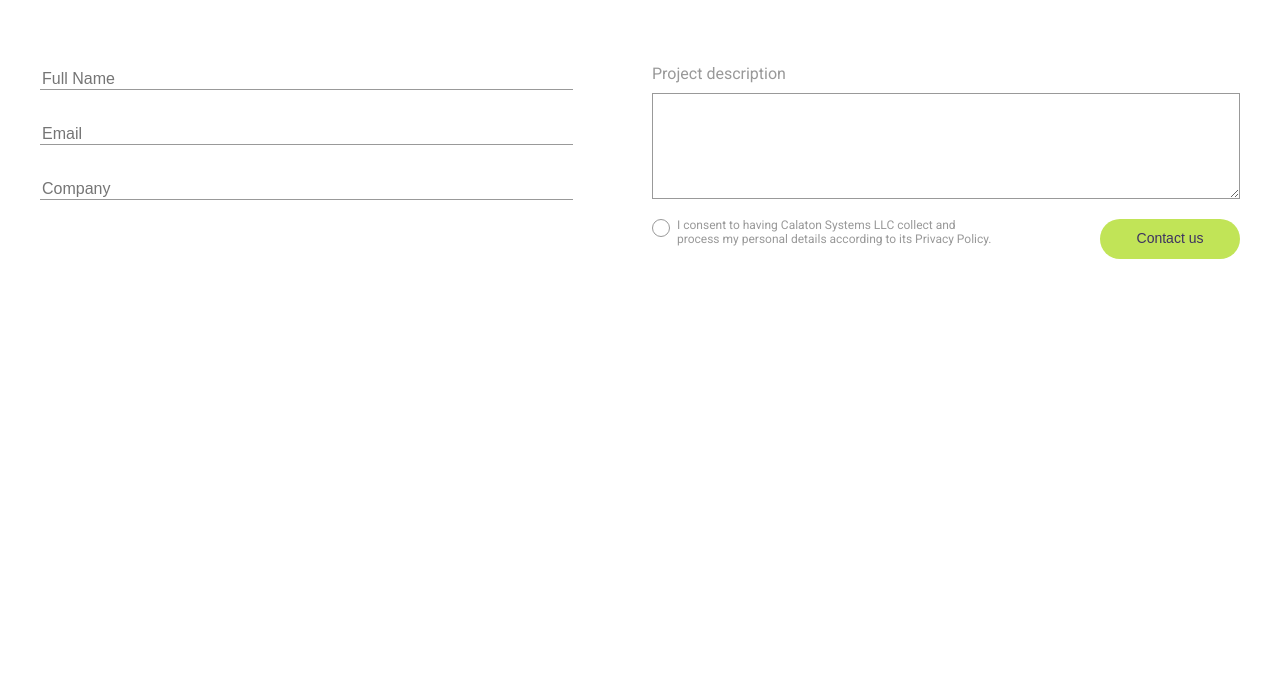
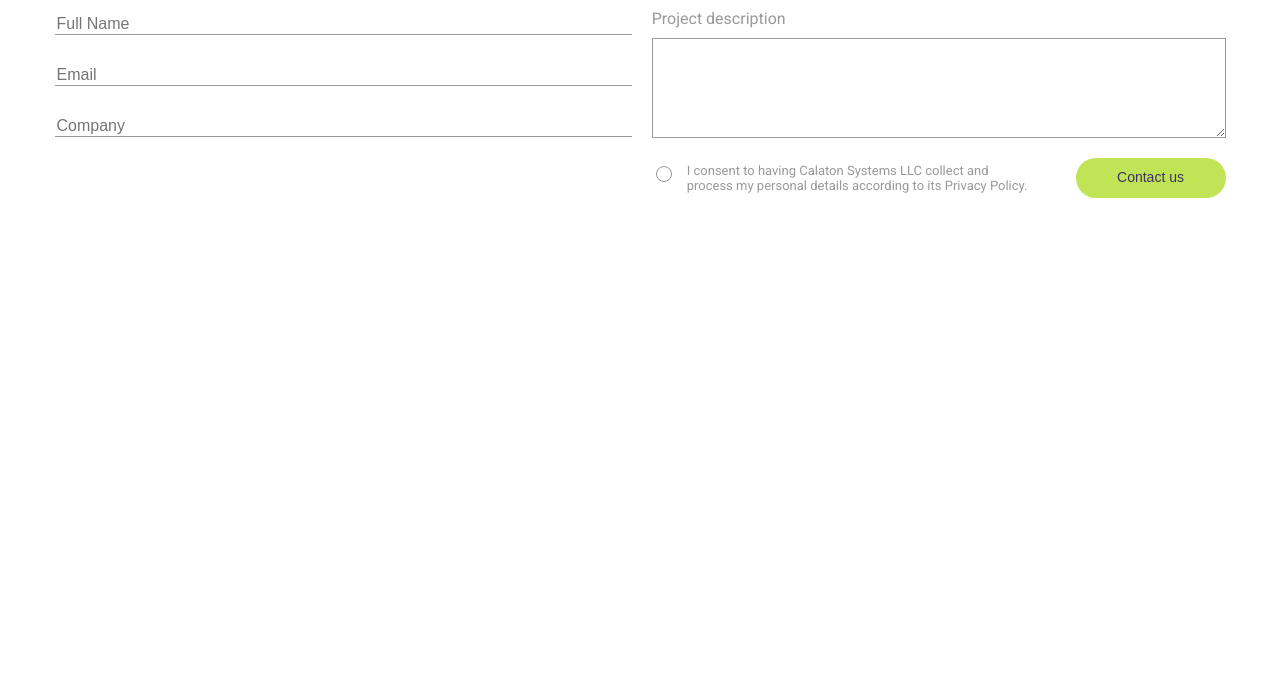
Before and after one commit to angelinaxuz/contactform, a website: page index.html in a window 1280 px wide. Shown: the part 111-800 px from the top of the page. Drawn offline with Linux system fonts and the light colour scheme; a web font is replaced by a local one.

Commit message:
add javascript

```diff
--- a/index.html
+++ b/index.html
@@ -13,7 +13,7 @@
 <body>
 <div class="contactform">
     <div class="contactform__title">Contact us</div>
-    <form class="form" action="">
+    <form class="form" action="" id="myForm" method="POST" name="myform">
         <div class="form__left">
             <input class="form__input" type="text" placeholder="Full Name" name="fullname">
             <input class="form__input" type="text" placeholder="Email" name="email">
@@ -35,5 +35,6 @@
         </div>
     </form>
 </div>
+<script src="main.js"></script>
 </body>
 </html>
--- a/main.js
+++ b/main.js
@@ -0,0 +1,21 @@
+let myForm = document.forms.myform
+
+myForm.addEventListener('submit', (e) => {
+    e.preventDefault()
+    let formData = new FormData(myForm)
+    let values = Object.fromEntries(formData.entries())
+
+    let {fullname, email} = values
+
+    if (fullname.length < 2) {
+        alert("число символов не должно быть меньше 2")
+        return
+    }
+
+    let mailPattern = /^([A-Za-z0-9_\-\.])+\@([A-Za-z0-9_\-\.])+\.([A-Za-z]{2,4})$/
+    if (!mailPattern.test(email)) {
+        alert("Email введен некорректно")
+    }
+
+    alert(`Congratulations! Name: ${fullname}, Email: ${email}`)
+})
--- a/scss/style.scss
+++ b/scss/style.scss
@@ -1,7 +1,7 @@
 @import "vars";
 
 .contactform {
-  max-width: 1200px;
+  max-width: 1171px;
   margin: 0 auto;
   font-family: 'Roboto', sans-serif;
 }
@@ -10,13 +10,13 @@
   font-family: 'Rozha One', serif;
   font-size: 70px;
   font-weight: 400;
-  line-height: 1.4em;
+  line-height: 1.2em;
   color: $title;
-  margin-bottom: 70px;
+  margin-bottom: 29px;
 }
 
 .btn {
-  width: 140px;
+  width: 150px;
   height: 40px;
   display: inline-block;
   background-color: $btn;
@@ -74,9 +74,9 @@
     border-bottom: 1px solid $text;
     font-size: 16px;
     outline: none;
-    width: 90%;
+    width: 100%;
     padding-top: 5px;
-    margin-bottom: 30px;
+    margin-bottom: 26px;
 
     @media (max-width: 560px) {
       width: 100%;
@@ -106,18 +106,19 @@
 
 .message {
   width: 100%;
-  height: 100px;
+  height: 94px;
   border: 1px solid $text;
 }
 
 
 .agreement-checkbox {
   color: $text;
-  font-size: 12px;
+  font-size: 13px;
   line-height: 1.14em;
   position: relative;
-  padding-left: 25px;
-  width: 55%;
+  padding-left: 35px;
+  padding-top: 6px;
+  width: 61%;
 
   @media (max-width: 560px) {
     margin-bottom: 30px;
@@ -127,12 +128,13 @@
 
   &__icon {
     display: inline-block;
-    width: 16px;
-    height: 16px;
+    width: 14px;
+    height: 14px;
     border-radius: 10px;
     border: 1px solid $text;
     position: absolute;
-    left: 0;
+    left: 4px;
+    top: 8px;
 
 
     &:before {
@@ -144,6 +146,7 @@
       transform: rotate(45deg);
       position: absolute;
       left: 4px;
+      bottom: 3px;
     }
   }
 
```
Also changed, not shown: css/style.css.
